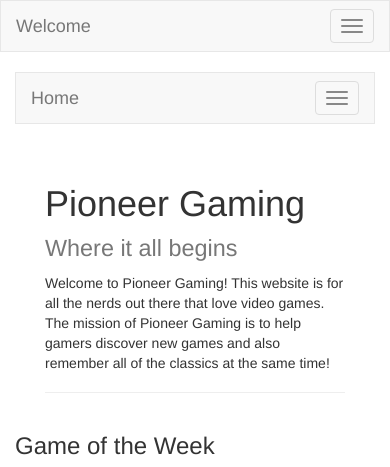
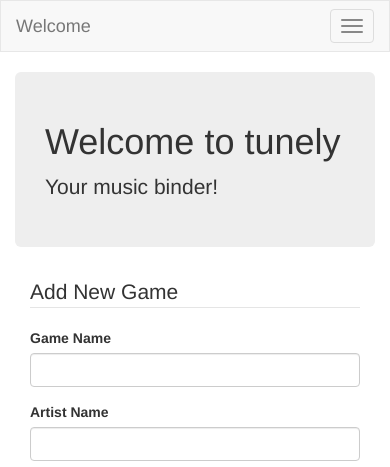
Before and after one commit to Bp3289/project_two, a Node server app: page / in a window 390 px wide; the page is wider, and only the part inside the window is pictured. Shown: the top 467 px of that part. Run offline with Node 20, Linux system fonts and the light colour scheme; some libraries are stand-ins or nearby versions.

Commit message:
Completed functions for gController

```diff
--- a/config/routes.js
+++ b/config/routes.js
@@ -31,4 +31,7 @@ router.route('/login')
 router.route("/logout")
   .get(usersController.getLogout);
 
+  // router.route('/games')
+  // .get()
+
 module.exports = router;
--- a/models/user.js
+++ b/models/user.js
@@ -5,6 +5,7 @@ var User = mongoose.Schema({
   local : {
     email        : String,
     password     : String,
+
   }
 });
 
--- a/package.json
+++ b/package.json
@@ -8,6 +8,7 @@
     "bcrypt": "^1.0.2",
     "bcrypt-nodejs": "0.0.3",
     "body-parser": "^1.15.1",
+    "bootstrap": "^3.3.7",
     "connect-flash": "^0.1.1",
     "cookie-parser": "~1.4.2",
     "debug": "~2.2.0",
--- a/server.js
+++ b/server.js
@@ -7,7 +7,7 @@ var morgan       = require('morgan');
 var cookieParser = require('cookie-parser');
 var bodyParser   = require('body-parser');
 var session      = require('express-session');
-var igdb = require('igdb-api-node');
+
 
 
 // mongoose.connect('mongodb://localhost/game-app');
--- a/views/index.ejs
+++ b/views/index.ejs
@@ -1,110 +1,175 @@
 <% include ./partials/header.ejs %>
  <!DOCTYPE html>
-<html>
+<html lang="en">
   <head>
-	<title>Sample Project</title>
-
+    <meta charset="utf-8">
     <meta name="viewport" content="width=device-width, initial-scale=1">
 
-	<!-- Latest compiled and minified CSS -->
-	<link rel="stylesheet" href="https://maxcdn.bootstrapcdn.com/bootstrap/3.3.7/css/bootstrap.min.css" integrity="sha384-BVYiiSIFeK1dGmJRAkycuHAHRg32OmUcww7on3RYdg4Va+PmSTsz/K68vbdEjh4u" crossorigin="anonymous">
+    <title>tunely</title>
 
-	<link rel="stylesheet" type="text/css" href="css/theme.css">
+    <!-- STYLESHEETS -->
+    <link rel="stylesheet" href="https://maxcdn.bootstrapcdn.com/bootstrap/3.3.6/css/bootstrap.min.css">
+    <link rel="stylesheet" href="css/styles.css">
+
+    <!-- VENDOR SCRIPTS -->
+    <script src="https://ajax.googleapis.com/ajax/libs/jquery/1.11.3/jquery.min.js"></script>
+    <script src="https://maxcdn.bootstrapcdn.com/bootstrap/3.3.6/js/bootstrap.min.js"></script>
+
+    <!-- APPLICATION SCRIPTS -->
+    <script src="js/app.js"></script>
   </head>
   <body>
-	<nav id="luke" class="navbar navbar-default">
-	  <div class="container-fluid">
-	    <!-- Brand and toggle get grouped for better mobile display -->
-	    <div class="navbar-header">
-	      <button type="button" class="navbar-toggle collapsed" data-toggle="collapse" data-target="#bs-example-navbar-collapse-1" aria-expanded="false">
-	        <span class="sr-only">Toggle navigation</span>
-	        <span class="icon-bar"></span>
-	        <span class="icon-bar"></span>
-	        <span class="icon-bar"></span>
-	      </button>
-	      <a class="navbar-brand" href="#">Home</a>
+    <div class="jumbotron">
+      <div class="container">
+        <h1>Welcome to tunely</h1>
+        <p>Your music binder!</p>
+      </div>
     </div>
 
-	    <!-- Collect the nav links, forms, and other content for toggling -->
-	    <div class="collapse navbar-collapse" id="bs-example-navbar-collapse-1">
-	      <ul class="nav navbar-nav">
-	      	<li><a href="#">Favorites</a></li>
-	        <li class="dropdown">
-	          <a href="#" class="dropdown-toggle" data-toggle="dropdown" role="button" aria-haspopup="true" aria-expanded="false">Explore<span class="caret"></span></a>
-	          <ul class="dropdown-menu">
-	          	<li><a href="#">New Games</a></li>
-	            <li><a href="#">Reviews</a></li>
-	            <li><a href="#">News</a></li>
-	            <li><a href="#">Coming Soon</a></li>
-	            <li><a href="#">Popular Games</a></li>
-	            <li role="separator" class="divider"></li>
-	          </ul>
-	        </li>
-	      </ul>
-	      <form id="search" class="row">
-	    <div class="form-group col-sm-7 col-md-7">
-			    <input type="search" class="form-control" id="game-name" placeholder="Search">
+    <section class="container">
+      <div class="row">
+
+        <!-- BEGIN FORM SAMPLE -->
+
+    <section id='game-form' class="container">
+      <div class="row">
+      <div class="col-md-10 col-md-offset-1">
+
+        <form class="form-horizontal">
+          <fieldset>
+
+            <!-- Form Name -->
+            <legend>Add New Game</legend>
+
+            <!-- Text input-->
+            <div class="form-group">
+              <label class="col-md-4 control-label" for="name">Game Name</label>
+              <div class="col-md-4">
+              <input id="name" name="name" type="text" placeholder="" class="form-control input-md" required="">
+
               </div>
-			  <div class="form-group col-sm-2 col-md-2">
-			 	<button type="submit" class="btn btn-default">Submit</button>
             </div>
-			</form>
 
-			</a>
+            <!-- Text input-->
+            <div class="form-group">
+              <label class="col-md-4 control-label" for="artistName">Artist Name</label>
+              <div class="col-md-4">
+              <input id="textinput" name="artistName" type="text" placeholder="" class="form-control input-md">
 
+              </div>
+            </div>
 
-	    </div><!-- /.navbar-collapse -->
+            <!-- Text input-->
+            <div class="form-group">
+              <label class="col-md-4 control-label" for="releaseDate">Release Date</label>
+              <div class="col-md-4">
+              <input id="releaseDate" name="releaseDate" type="text" placeholder="1992" class="form-control input-md">
 
+              </div>
+            </div>
 
-
-	  </div><!-- /.container-fluid -->
-	</nav>
-	<div class="container-fluid">
-		<div class="container">
-			<div class="page-header">
-				<h1>Pioneer Gaming <small>Where it all begins</small></h1>
-				<p>Welcome to Pioneer Gaming! This website is for all the nerds out there that love video games. The mission of Pioneer Gaming is to help gamers discover new games and also remember all of the classics at the same time!</p>
+            <!-- Textarea -->
+            <div class="form-group">
+              <label class="col-md-4 control-label" for="genres">Genres (separated by commas)</label>
+              <div class="col-md-4">
+                <textarea class="form-control" id="genres" name="genres">rock, pop</textarea>
               </div>
             </div>
 
 
-			<div class="row">
-				<h3 class="videoTitle">Game of the Week</h3>
-				<div class="col-md-6">
-					<iframe width="520" height="415"
-					src="https://www.youtube.com/embed/dU4KroB9KGQ?autoplay=1">
-					</iframe>
+            <!-- Button -->
+            <div class="form-group">
+              <label class="col-md-4 control-label" for="singlebutton">Save Album</label>
+              <div class="col-md-4">
+                <button id="singlebutton" name="singlebutton" class="btn btn-primary">Submit</button>
+              </div>
+            </div>
+          </fieldset>
+        </form>
+      </div>
+      </div>
+    </section>
+
+     <!--   END FORM SAMPLE -->
+
 
       </div>
-				<div class="col-md-6">
-				<h3>Popular Games</h3>
-					<ul>
-						<li>AAAAAAAAA</li>
-						<li>BBBBBBBBB</li>
-						<li>CCCCCCCCC</li>
-						<li>DDDDDDDDD</li>
+    </section>
 
-					</ul>
+    <section class="container">
+      <div class="row">
+        <div class="col-md-10 col-md-offset-1">
+          <h2 id="save-games">Games</h2>
         </div>
       </div>
-			<div class="row">
-				<div class="col-md-12">
-					<div class="panel panel-default">
-					  <div class="panel-heading">A cool panel</div>
-					  <div class="panel-body">
-					    Three wolf moon typewriter helvetica, pinterest snackwave hashtag flexitarian freegan raclette jianbing chambray la croix cred bushwick pug. Marfa hammock banh mi pickled green juice. Brunch hammock la croix, kickstarter butcher tattooed four dollar toast organic poke sartorial pitchfork narwhal post-ironic prism man braid. Quinoa VHS mustache mlkshk green juice, single-origin coffee locavore you probably haven't heard of them tofu polaroid semiotics glossier.
+      <!-- games! -->
+      <div id='games'>
+
+
+
+
+
+                  </div>
+                  <!-- end of album internal row -->
+
+                  <div class='panel-footer'>
+                  </div>
+
                 </div>
               </div>
             </div>
           </div>
+          <!-- end one album -->
+
+
+
+
+      </div>
+    </section>
+
+    <!-- begin songModal: this is not visible until you call .modal() on it -->
+    <div class="modal fade" tabindex="-1" role="dialog" id="songModal">
+      <div class="modal-dialog">
+        <div class="modal-content">
+          <div class="modal-header">
+            <button type="button" class="close" data-dismiss="modal" aria-label="Close"><span aria-hidden="true">&times;</span></button>
+            <h4 class="modal-title">Create Song</h4>
+          </div>
+          <div class="modal-body">
+            <fieldset class='form-horizontal'>
+
+            <!-- Text input-->
+            <div class="form-group">
+              <label class="col-md-4 control-label" for="songName">Song Name</label>
+              <div class="col-md-4">
+              <input id="songName" name="songName" type="text" placeholder="" class="form-control input-md" required="">
+
               </div>
             </div>
 
-	<script type="text/javascript" src="https://code.jquery.com/jquery-3.1.1.min.js"></script>
+            <!-- Text input-->
+            <div class="form-group">
+              <label class="col-md-4 control-label" for="trackNumber">Track Number</label>
+              <div class="col-md-4">
+              <input id="trackNumber" name="trackNumber" type="text" placeholder="" class="form-control input-md">
 
-	<!-- Latest compiled and minified JavaScript -->
-	<script src="https://maxcdn.bootstrapcdn.com/bootstrap/3.3.7/js/bootstrap.min.js" integrity="sha384-Tc5IQib027qvyjSMfHjOMaLkfuWVxZxUPnCJA7l2mCWNIpG9mGCD8wGNIcPD7Txa" crossorigin="anonymous"></script>
+              </div>
+            </div>
+
+            </fieldset>
+
+
+          </div>
+          <div class="modal-footer">
+            <button type="button" class="btn btn-default" data-dismiss="modal">Close</button>
+            <button type="button" class="btn btn-primary" id="saveSong">Save changes</button>
+          </div>
+        </div><!-- /.modal-content -->
+      </div><!-- /.modal-dialog -->
+    </div><!-- /.modal -->
+
 
   </body>
 </html>
+
 <% include ./partials/footer.ejs %>
```
Also changed, not shown: controllers/gControllers.js (added, +66 -0 lines), models/endpoint.js (deleted, +0 -93 lines), models/index.js (+14 -2 lines), public/css/bootstrap.min.css (added), public/js/app.js. Lines whose indentation alone changed are shown as unchanged.
